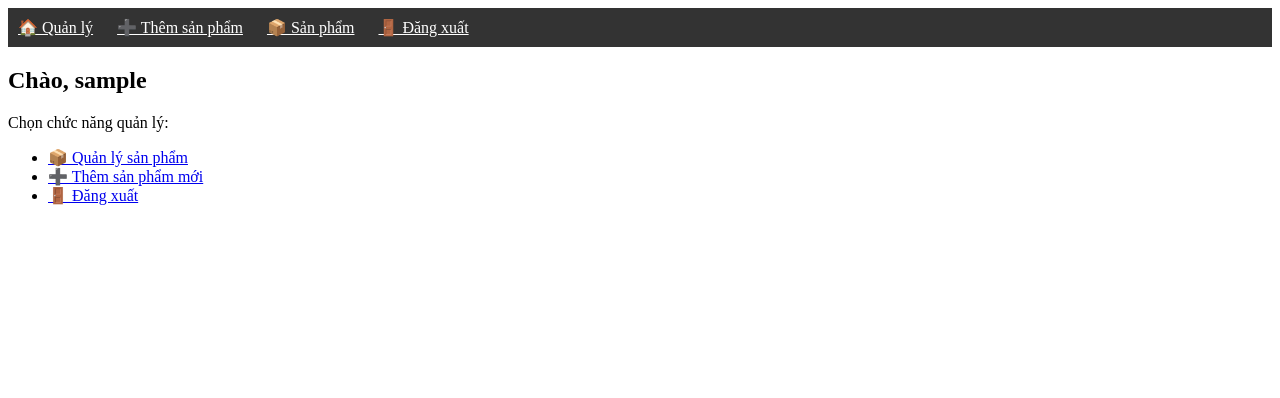
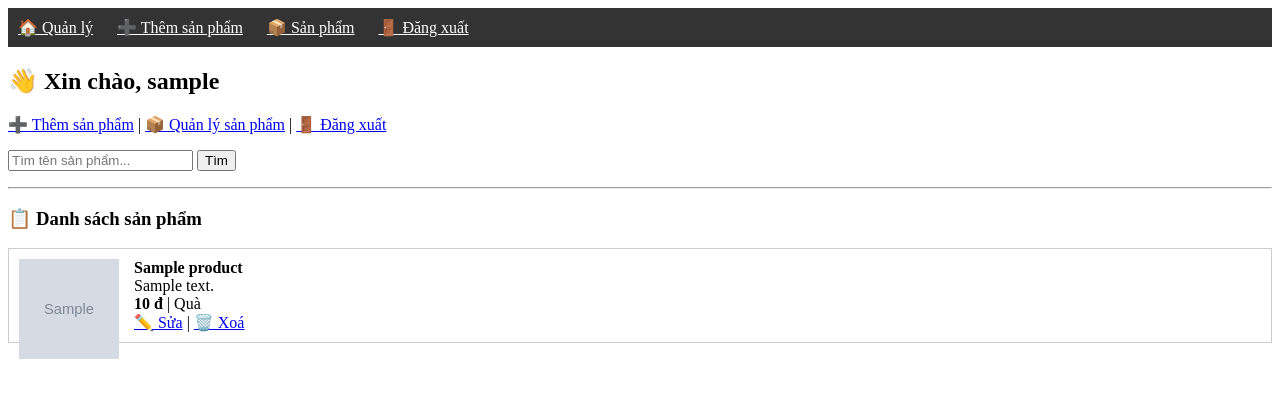
Before and after one commit to manhduc-25/Nhom11, a PHP site: page /flower_gift_shop/admin/dashboard.php in a window 1280 px wide. Shown: the top 398 px of the page. Run offline with PHP 8.4, Linux system fonts and the light colour scheme; the visitor is signed in with stand-in values (Sample User, id 1); tables that the repository leaves empty or names only in its code hold one stand-in row (values such as "Sample post"); grey boxes marked "Sample" are stand-in pictures.

Commit message:
Update dashboard.php

```diff
--- a/flower_gift_shop/admin/dashboard.php
+++ b/flower_gift_shop/admin/dashboard.php
@@ -4,21 +4,65 @@ if (!isset($_SESSION['admin'])) {
     header("Location: login.php");
     exit;
 }
+
+require_once '../includes/db.php';
+include 'header.php';
+
+$search = $_GET['search'] ?? '';
 ?>
-<?php include 'header.php'; ?>
+
 <!DOCTYPE html>
-<html>
+<html lang="vi">
 <head>
   <meta charset="UTF-8">
-  <title>Trang quản lý</title>
+  <title>Trang quản trị</title>
+  <style>
+    .product { border: 1px solid #ccc; padding: 10px; margin: 10px 0; }
+    .product img { width: 100px; height: 100px; object-fit: cover; float: left; margin-right: 15px; }
+  </style>
 </head>
 <body>
-  <h2>Chào, <?= htmlspecialchars($_SESSION['admin']) ?></h2>
-  <p>Chọn chức năng quản lý:</p>
-  <ul>
-    <li><a href="manage_products.php">📦 Quản lý sản phẩm</a></li>
-    <li><a href="add_product.php">➕ Thêm sản phẩm mới</a></li>
-    <li><a href="logout.php">🚪 Đăng xuất</a></li>
-  </ul>
+
+<h2>👋 Xin chào, <?= htmlspecialchars($_SESSION['admin']) ?></h2>
+
+<p><a href="add_product.php">➕ Thêm sản phẩm</a> | <a href="manage_products.php">📦 Quản lý sản phẩm</a> | <a href="logout.php">🚪 Đăng xuất</a></p>
+
+<!-- 🔎 Thanh tìm kiếm -->
+<form method="GET">
+  <input type="text" name="search" placeholder="Tìm tên sản phẩm..." value="<?= htmlspecialchars($search) ?>">
+  <button type="submit">Tìm</button>
+</form>
+
+<hr>
+
+<h3>📋 Danh sách sản phẩm</h3>
+
+<?php
+$where = '1';
+if (!empty($search)) {
+    $s = $conn->real_escape_string($search);
+    $where .= " AND name LIKE '%$s%'";
+}
+
+$result = $conn->query("SELECT * FROM products WHERE $where ORDER BY created_at DESC LIMIT 10");
+
+if ($result->num_rows > 0):
+    while ($row = $result->fetch_assoc()):
+?>
+  <div class="product">
+    <img src="../<?= htmlspecialchars($row['image']) ?>" alt="">
+    <strong><?= htmlspecialchars($row['name']) ?></strong><br>
+    <?= htmlspecialchars($row['description']) ?><br>
+    <strong><?= number_format($row['price']) ?> đ</strong> | <?= $row['category'] === 'flower' ? 'Hoa' : 'Quà' ?><br>
+    <a href="edit_product.php?id=<?= $row['id'] ?>">✏️ Sửa</a> |
+    <a href="delete_product.php?id=<?= $row['id'] ?>" onclick="return confirm('Bạn chắc muốn xoá?')">🗑️ Xoá</a>
+  </div>
+<?php
+    endwhile;
+else:
+    echo "<p>Không tìm thấy sản phẩm phù hợp.</p>";
+endif;
+?>
+
 </body>
 </html>
```
